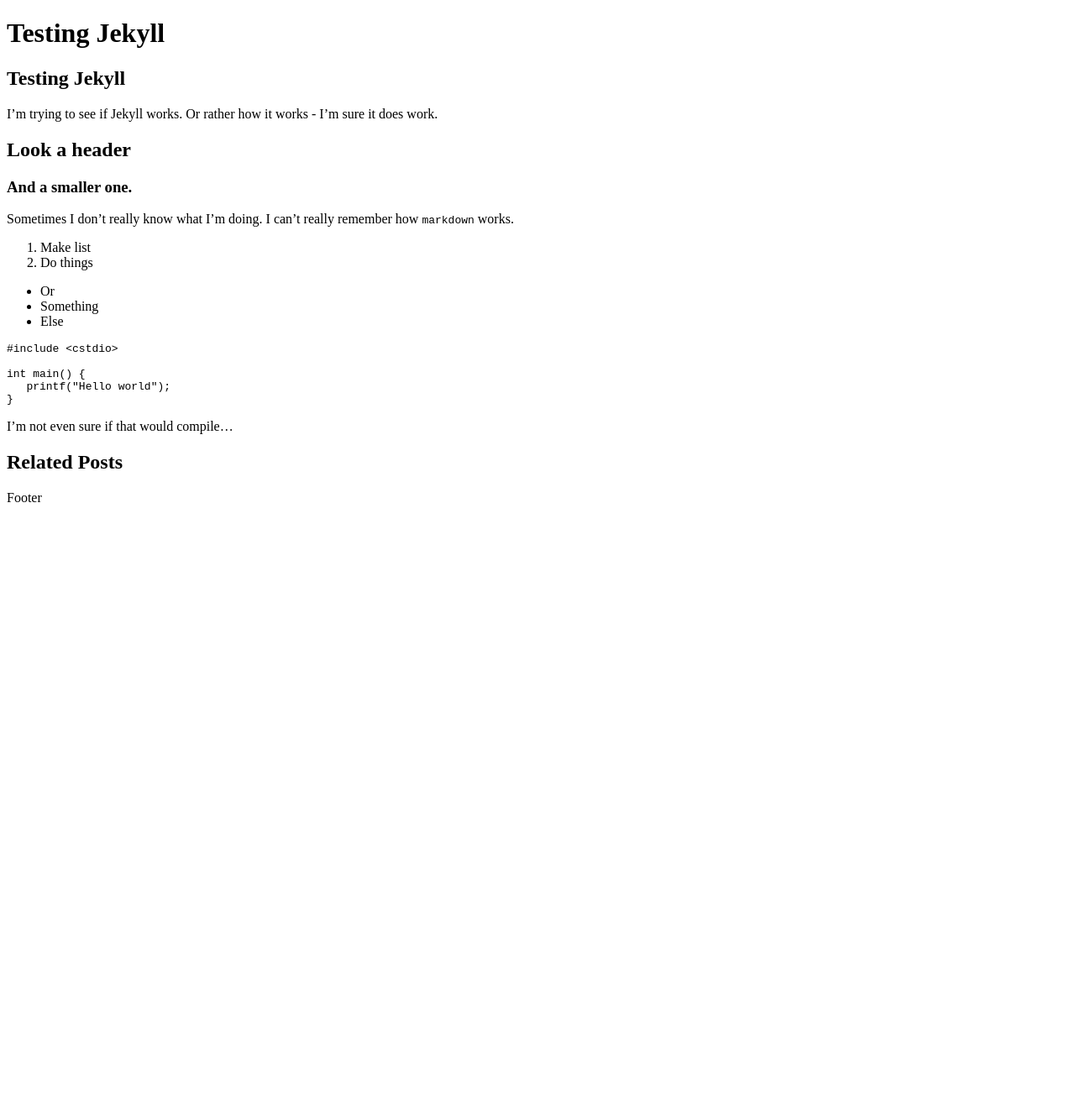
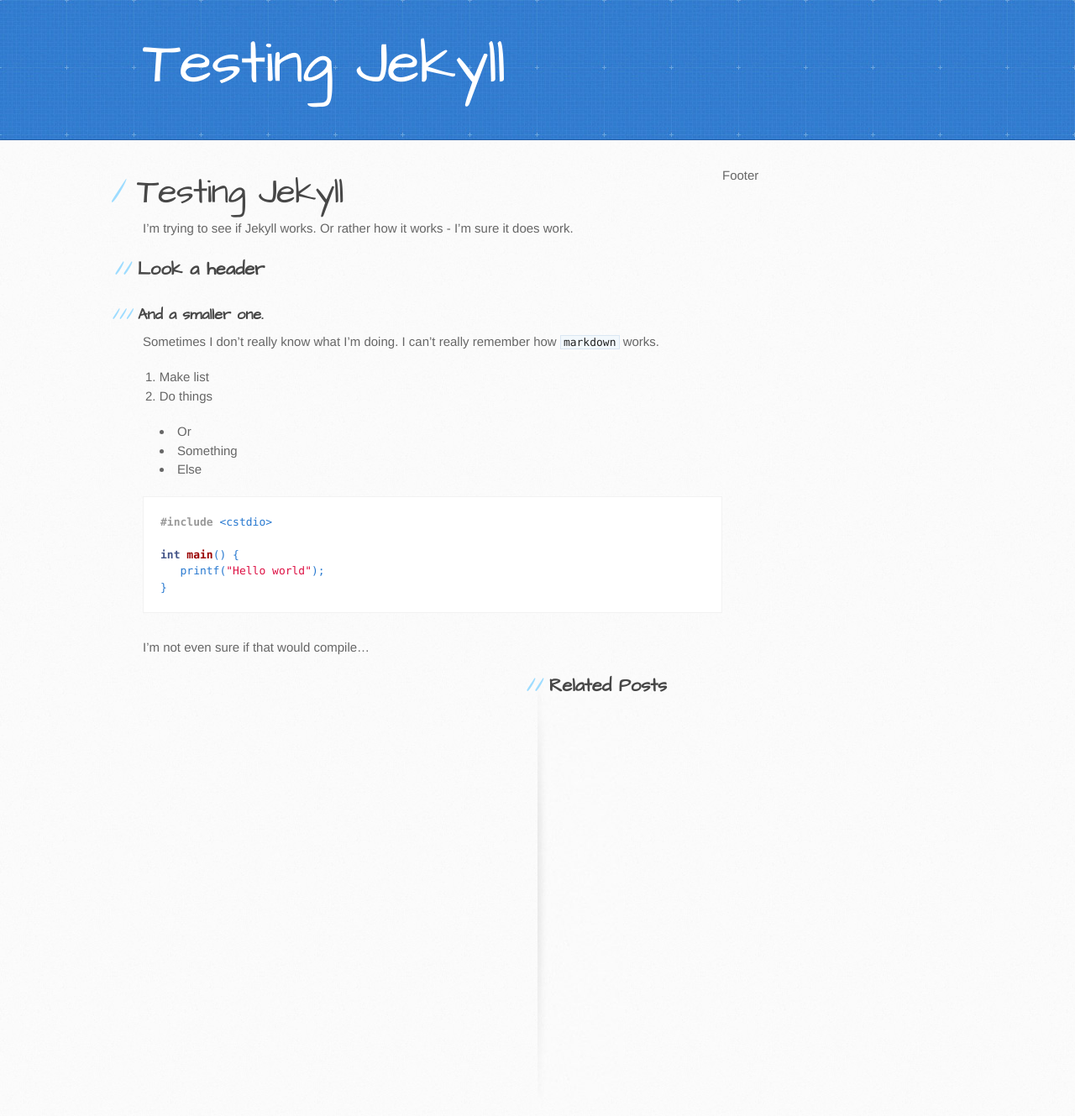
Before and after one commit to jwlawson/jwlawson.github.io, a Jekyll site: the page built from _posts/2014-08-02-testing-jekyll.md, in a window 1280 px wide. Shown: the whole page at 84% size. Built offline with Jekyll 4.4.1, drawn with Linux system fonts in a browser that asks for light colours; before the commit the page ends 900 px from its top, so only the background shows below that.

Commit message:
Should fix css not being used in posts

```diff
--- a/_layouts/default.html
+++ b/_layouts/default.html
@@ -5,9 +5,9 @@
   <title>{{ page.title }}</title>
 
   <link rel="stylesheet" type="text/css" href="https://fonts.googleapis.com/css?family=Architects+Daughter">
-  <link rel="stylesheet" type="text/css" href="css/style.css" media="screen">
-  <link rel="stylesheet" type="text/css" href="css/pygment_trac.css" media="screen">
-  <link rel="stylesheet" type="text/css" href="css/print.css" media="print">
+  <link rel="stylesheet" type="text/css" href="{{ site.url }}/css/style.css" media="screen">
+  <link rel="stylesheet" type="text/css" href="{{ site.url }}/css/pygment_trac.css" media="screen">
+  <link rel="stylesheet" type="text/css" href="{{ site.url }}/css/print.css" media="print">
 </head>
 
 <body>
```
